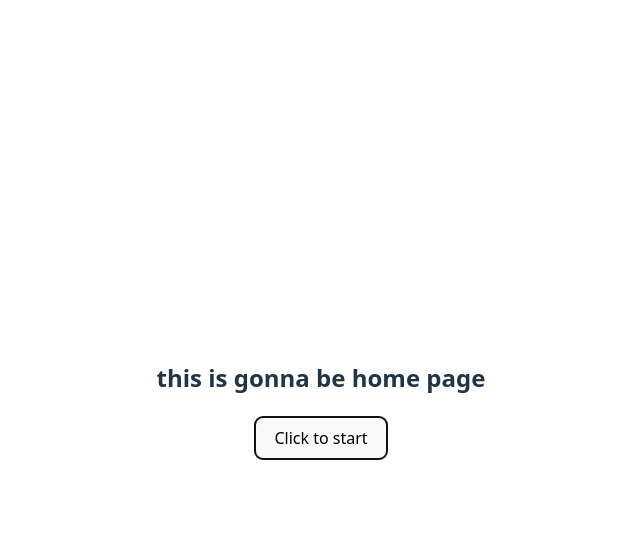
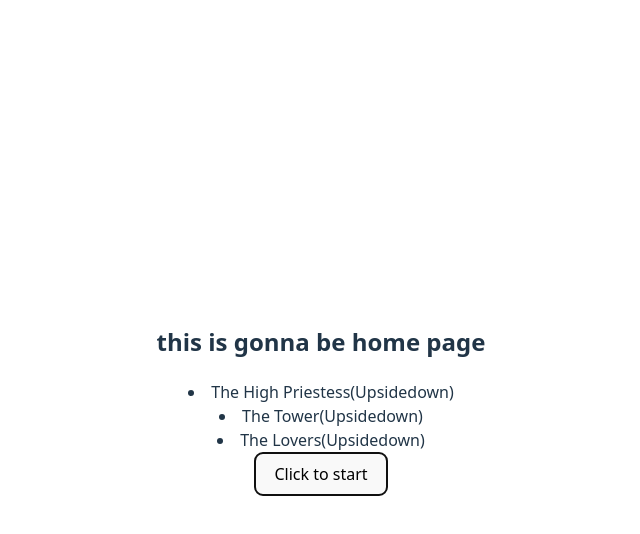
Before and after one commit to Erodri6z/the-draw, a React (Vite) app: page / in a window 1280 px wide. Both pictures are taken after a click on the button "Click to start". Shown: the top 534 px of the page, without its empty margins (319-959 px from the left). Built offline with nearby package versions, Linux system fonts and the light colour scheme.

Commit message:
add a chance of the card being flipped

```diff
--- a/src/App.jsx
+++ b/src/App.jsx
@@ -12,7 +12,12 @@ function App() {
     while (cards.length < 3) {
       let card = deck[Math.floor(Math.random() * deck.length)]
       if (!cards.includes(card)) {
-        cards.push(card)
+        if (Math.floor(Math.random() < 0.5) === 0) {
+          let flipped = `${card}(Upsidedown)`
+          cards.push(flipped)
+        } else {
+          cards.push(card)
+        }
       }
     }
     setSelected(cards)
@@ -25,6 +30,11 @@ function App() {
       <h2>
         this is gonna be home page
       </h2>
+      {
+        selected.map((c) =>
+          <li>{c}</li>
+        )
+      }
       <button onClick={() => drawCards()}>Click to start</button>
     </div>
     </>
```
